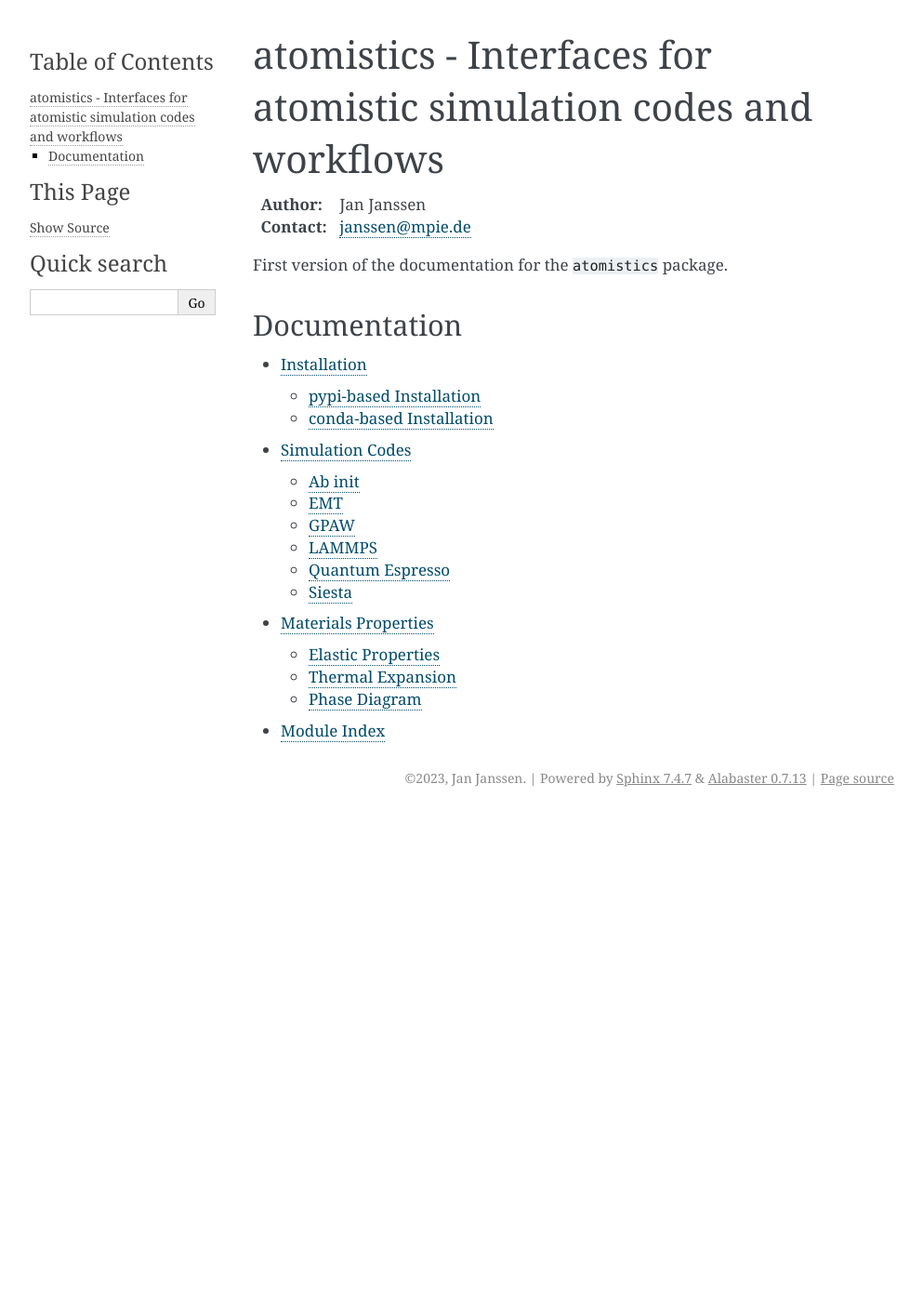
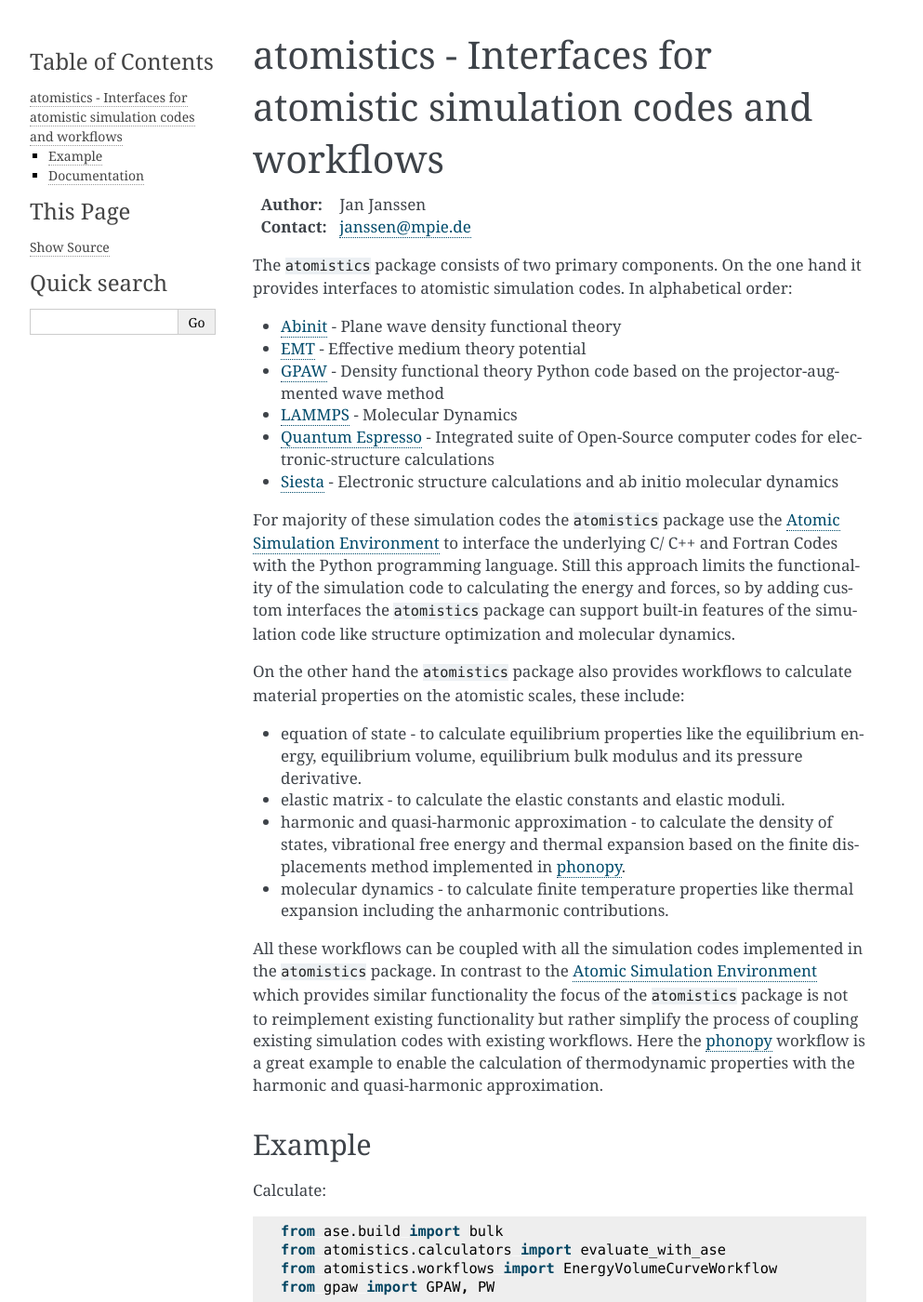
Before and after one commit to pyiron/atomistics, a Sphinx documentation site: the page built from docs/source/index.rst, in a window 1280 px wide and 1400 px high. Shown: the whole window at 93% size, without its empty margins (148-1141 px from the left). Built offline with Sphinx 7.4.7, drawn with Linux system fonts in a browser that asks for light colours; the version number could not be read and is left out; some of the changed text lies outside the part shown.

Commit message:
Update start page

```diff
--- a/docs/source/index.rst
+++ b/docs/source/index.rst
@@ -5,8 +5,64 @@ atomistics - Interfaces for atomistic simulation codes and workflows
 :Author:  Jan Janssen
 :Contact: janssen@mpie.de
 
-First version of the documentation for the :code:`atomistics` package.
+The :code:`atomistics` package consists of two primary components. On the one hand it provides interfaces to atomistic
+simulation codes. In alphabetical order:
 
+* `Abinit <https://www.abinit.org>`_ - Plane wave density functional theory
+* `EMT <https://wiki.fysik.dtu.dk/ase/ase/calculators/emt.html>`_ - Effective medium theory potential
+* `GPAW <https://wiki.fysik.dtu.dk/gpaw/>`_ - Density functional theory Python code based on the projector-augmented wave method
+* `LAMMPS <https://www.lammps.org>`_ - Molecular Dynamics
+* `Quantum Espresso <https://www.quantum-espresso.org>`_ - Integrated suite of Open-Source computer codes for electronic-structure calculations
+* `Siesta <https://siesta-project.org>`_ - Electronic structure calculations and ab initio molecular dynamics
+
+For majority of these simulation codes the :code:`atomistics` package use the `Atomic Simulation Environment <https://wiki.fysik.dtu.dk/ase/>`_
+to interface the underlying C/ C++ and Fortran Codes with the Python programming language. Still this approach limits
+the functionality of the simulation code to calculating the energy and forces, so by adding custom interfaces the
+:code:`atomistics` package can support built-in features of the simulation code like structure optimization and molecular
+dynamics.
+
+On the other hand the :code:`atomistics` package also provides workflows to calculate material properties on the
+atomistic scales, these include:
+
+* equation of state - to calculate equilibrium properties like the equilibrium energy, equilibrium volume, equilibrium bulk modulus and its pressure derivative.
+* elastic matrix - to calculate the elastic constants and elastic moduli.
+* harmonic and quasi-harmonic approximation - to calculate the density of states, vibrational free energy and thermal expansion based on the finite displacements method implemented in `phonopy <https://phonopy.github.io/phonopy/>`_.
+* molecular dynamics - to calculate finite temperature properties like thermal expansion including the anharmonic contributions.
+
+All these workflows can be coupled with all the simulation codes implemented in the :code:`atomistics` package. In contrast
+to the `Atomic Simulation Environment <https://wiki.fysik.dtu.dk/ase/>`_ which provides similar functionality the focus
+of the :code:`atomistics` package is not to reimplement existing functionality but rather simplify the process of coupling
+existing simulation codes with existing workflows. Here the `phonopy <https://phonopy.github.io/phonopy/>`_ workflow is a
+great example to enable the calculation of thermodynamic properties with the harmonic and quasi-harmonic approximation.
+
+Example
+-------
+Calculate::
+
+    from ase.build import bulk
+    from atomistics.calculators import evaluate_with_ase
+    from atomistics.workflows import EnergyVolumeCurveWorkflow
+    from gpaw import GPAW, PW
+
+    calculator = EnergyVolumeCurveWorkflow(
+        structure=bulk("Al", a=4.05, cubic=True),
+        num_points=11,
+        fit_type='polynomial',
+        fit_order=3,
+        vol_range=0.05,
+        axes=['x', 'y', 'z'],
+        strains=None,
+    )
+    task_dict = calculator.generate_structures()
+    result_dict = evaluate_with_ase(
+        task_dict=task_dict,
+        ase_calculator=GPAW(
+            xc="PBE",
+            mode=PW(300),
+            kpts=(3, 3, 3)
+        )
+    )
+    fit_dict = calculator.analyse_structures(output_dict=result_dict)
 
 Documentation
 -------------
```
